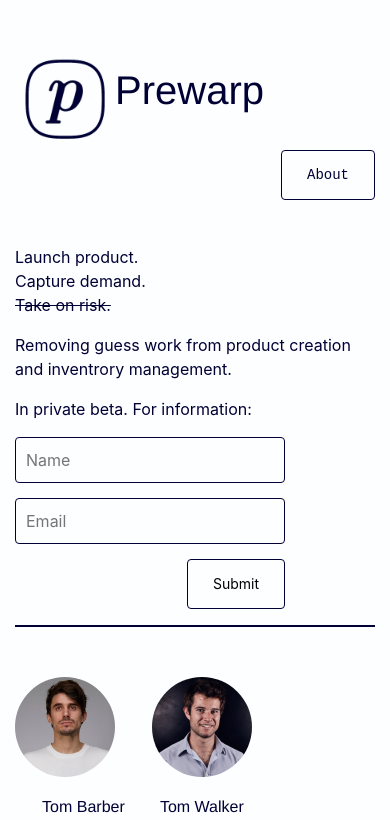
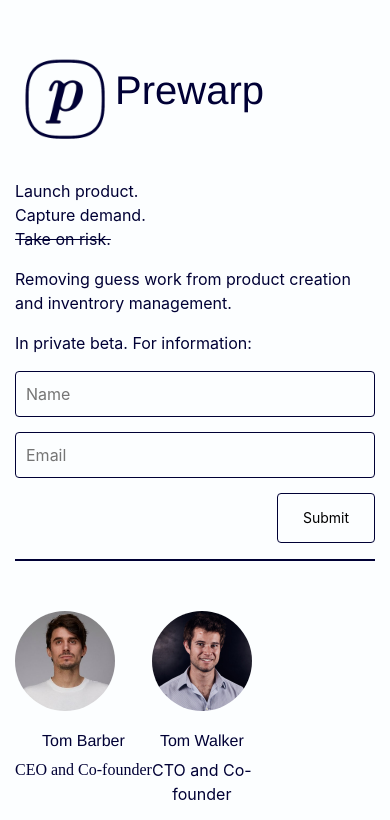
Before and after one commit to ChrisBaidoo/prewarp, a React (Create React App) app: page / in a window 390 px wide. Shown: the top 820 px of the page. Built offline with nearby package versions, Linux system fonts and the light colour scheme.

Commit message:
made the form responsive

```diff
--- a/src/components/Home.js
+++ b/src/components/Home.js
@@ -14,23 +14,12 @@
             />
             <h1 className="logo-title">Prewarp</h1>
           </div>
-          <div className="col-md-6 col-sm-6">
-            <div className="about-button">
-              <ul className="buttons02 style1 buttons">
-                <li>
-                  <a href="#about" className="button n01">
-                    About
-                  </a>
-                </li>
-              </ul>
-            </div>
-          </div>
         </div>
 
-        <div className="row" id="about">
+        <div className="row">
           <div className="col-md-6 col-sm-6 mb-30px">
             <div>
-              <p id="text03">
+              <p>
                 <span>Launch product.</span>
                 <br /> <span>Capture demand.</span>
                 <br />
@@ -38,7 +27,7 @@
                   <s>Take on risk.</s>
                 </span>
               </p>
-              <p id="text04">
+              <p>
                 Removing guess work from product creation <br />
                 and inventrory management.
               </p>
@@ -46,29 +35,15 @@
           </div>
           <div class="col-md-6 col-sm-6">
             <p>In private beta. For information:</p>
-            <form id="form02">
-              <div className="inner">
+            <form>
+              <div>
                 <div className="field">
-                  <input
-                    type="text"
-                    name="fname"
-                    id="form02-fname"
-                    placeholder="Name"
-                    maxlength="128"
-                    required=""
-                  />
-                </div>
-                <div className="field">
-                  <input
-                    type="email"
-                    name="email"
-                    id="form02-email"
-                    placeholder="Email"
-                    maxlength="128"
-                  />
+                  <input type="text" placeholder="Name" maxlength="128" />
+
+                  <input type="email" placeholder="Email" maxlength="128" />
                 </div>
 
-                <div class="actions">
+                <div className="actions">
                   <button type="submit">Submit</button>
                 </div>
               </div>
--- a/src/index.css
+++ b/src/index.css
@@ -17,6 +17,15 @@
 h5,
 h6 {
   font-family: "Source Sans Pro", "Helvetica", Arial, sans-serif;
+}
+
+a:hover {
+  background: yellow;
+  color: green;
+}
+
+input {
+  width: 100%;
 }
 
 ol,
@@ -47,13 +56,8 @@
   border: solid 1px #000035;
 }
 
-.about-button {
-  text-align: right;
-}
-
 .actions {
   text-align: right;
-  width: 75%;
 }
 
 .profile {
@@ -95,7 +99,7 @@
 form input[type="email"],
 form textarea {
   background-color: transparent;
-  width: 75%;
+  width: 100%;
   padding: 10px;
   border-radius: 0.25rem;
   border: solid 1px #000035;
```
